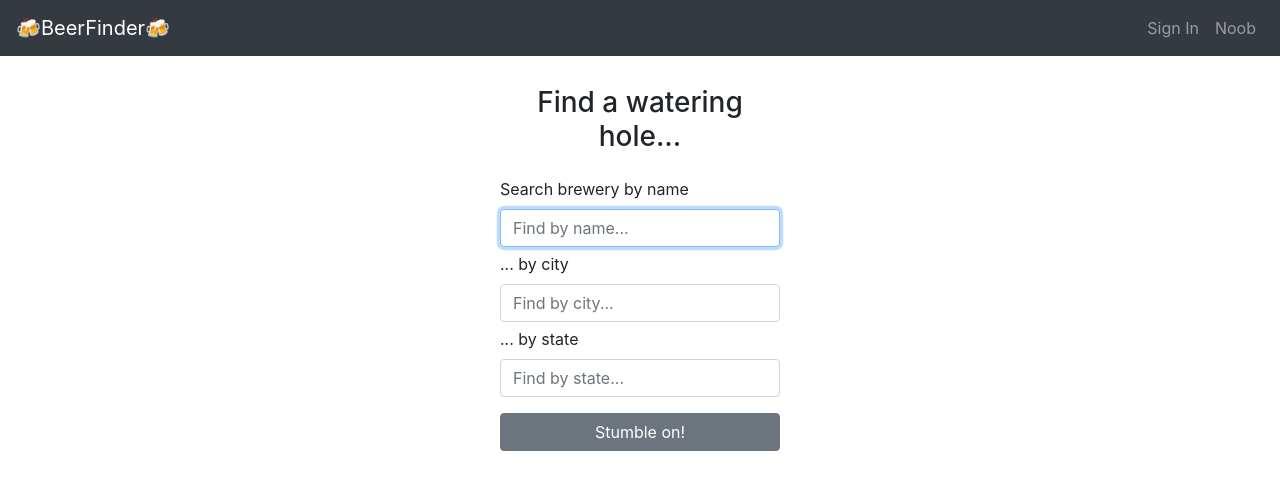
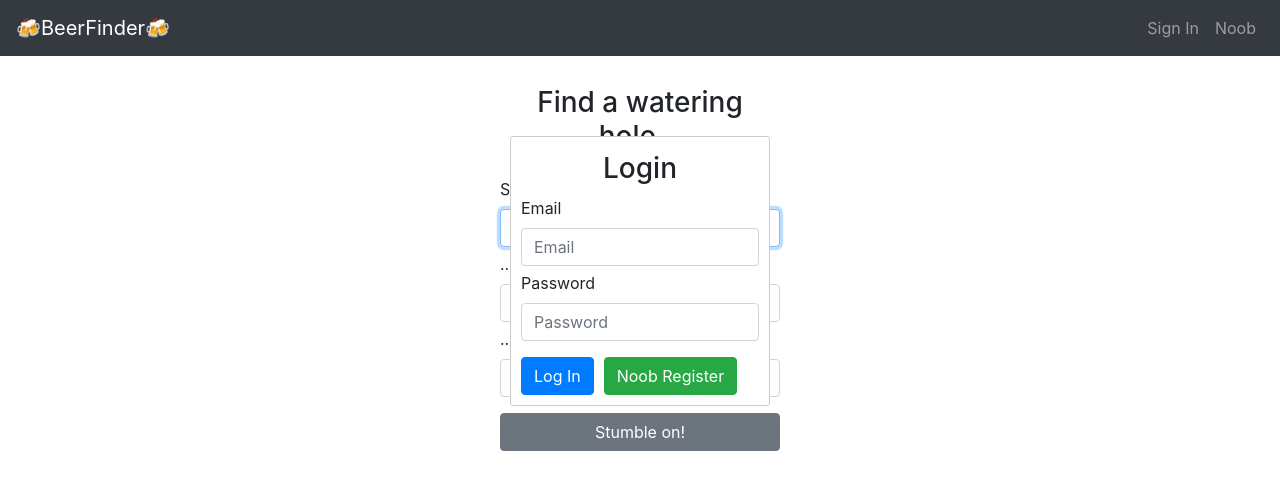
Before and after one commit to bmdoane/Beer_Finder, a React (Create React App) app: page / in a window 1280 px wide. Shown: the top 490 px of the page. Built offline with nearby package versions, Linux system fonts and the light colour scheme; no server answers; what google-maps-react would draw is missing.

Commit message:
Initial modal set up

```diff
--- a/src/Firebase.js
+++ b/src/Firebase.js
@@ -1,5 +1,5 @@
 import firebase from 'firebase/app'
-import firestore from 'firebase/firestore'
+import 'firebase/firestore'
 import config from './config'
 
 const firebaseApp = firebase.initializeApp(config)
--- /dev/null
+++ b/src/components/Login.js
@@ -0,0 +1,69 @@
+import React from 'react'
+import Button from "react-bootstrap/Button";
+import Form from 'react-bootstrap/Form'
+import styled from 'styled-components'
+
+const LoginForm = styled(Form)`
+  button:first-of-type {
+    margin-right: 10px;
+  }
+`
+
+const Headline = styled.h3`
+  text-align: center;
+  padding: 5px 0;
+  margin-bottom: 5px;
+`
+
+const FormLabel = styled(Form.Label)`
+  :not(:first-child) {
+    padding-top: 5px;
+  }
+`
+
+const Login = (props) => {
+  return (
+    <>
+      <Headline>Login</Headline>
+      <LoginForm>
+        <Form.Group>
+          <FormLabel>Email</FormLabel>
+          <Form.Control
+            autoFocus
+            type="email"
+            name="email"
+            placeholder="Email"
+            aria-label="Email"
+            onChange={() => console.log("email")}
+            value=""
+          />
+          <FormLabel>Password</FormLabel>
+          <Form.Control
+            type="password"
+            name="password"
+            placeholder="Password"
+            aria-label="Password"
+            onChange={() => console.log("password")}
+            value=""
+          />
+        </Form.Group>
+        <Button
+          variant="primary"
+          type="submit"
+          onClick={() => console.log("Log In")}
+        >
+          Log In
+        </Button>
+        <Button
+          variant="success"
+          type="submit"
+          onClick={() => console.log("Noob Register")}
+        >
+          Noob Register
+        </Button>
+      </LoginForm>
+    </>
+  );
+}
+
+export default Login
--- /dev/null
+++ b/src/components/UI/Modal.js
@@ -0,0 +1,25 @@
+import React from 'react'
+import styled from 'styled-components'
+
+const ModalContainer = styled.div`
+  position: fixed;
+  z-index: 500;
+  background-color: white;
+  width: 260px;
+  border: 1px solid #ccc;
+  border-radius: 3px;
+  padding: 10px;
+  margin:  60px 10px 20px 10px;
+  box-sizing: border-box;
+  transition: all 0.3s ease-out;
+`
+
+const Modal = (props) => {
+  return (
+    <ModalContainer>
+      {props.children}
+    </ModalContainer>
+  )
+}
+
+export default Modal
--- a/src/containers/BeerFinder/BeerFinder.js
+++ b/src/containers/BeerFinder/BeerFinder.js
@@ -7,6 +7,8 @@ import {
 } from '../../utils/api'
 import SearchBar from '../../components/SearchBar'
 import SearchList from '../../components/SearchList'
+import Modal from '../../components/UI/Modal'
+import Login from '../../components/Login'
 import styled from 'styled-components'
 
 const Container = styled.div`
@@ -195,6 +197,9 @@ class BeerFinder extends Component {
 
     return (
       <Container>
+        <Modal>
+          <Login />
+        </Modal>
         <SearchBar
           handleTerms={this.handleTerms}
           handleSubmit={this.handleSubmit}
```
Also changed, not shown: src/components/UI/Backdrop.js (added).
